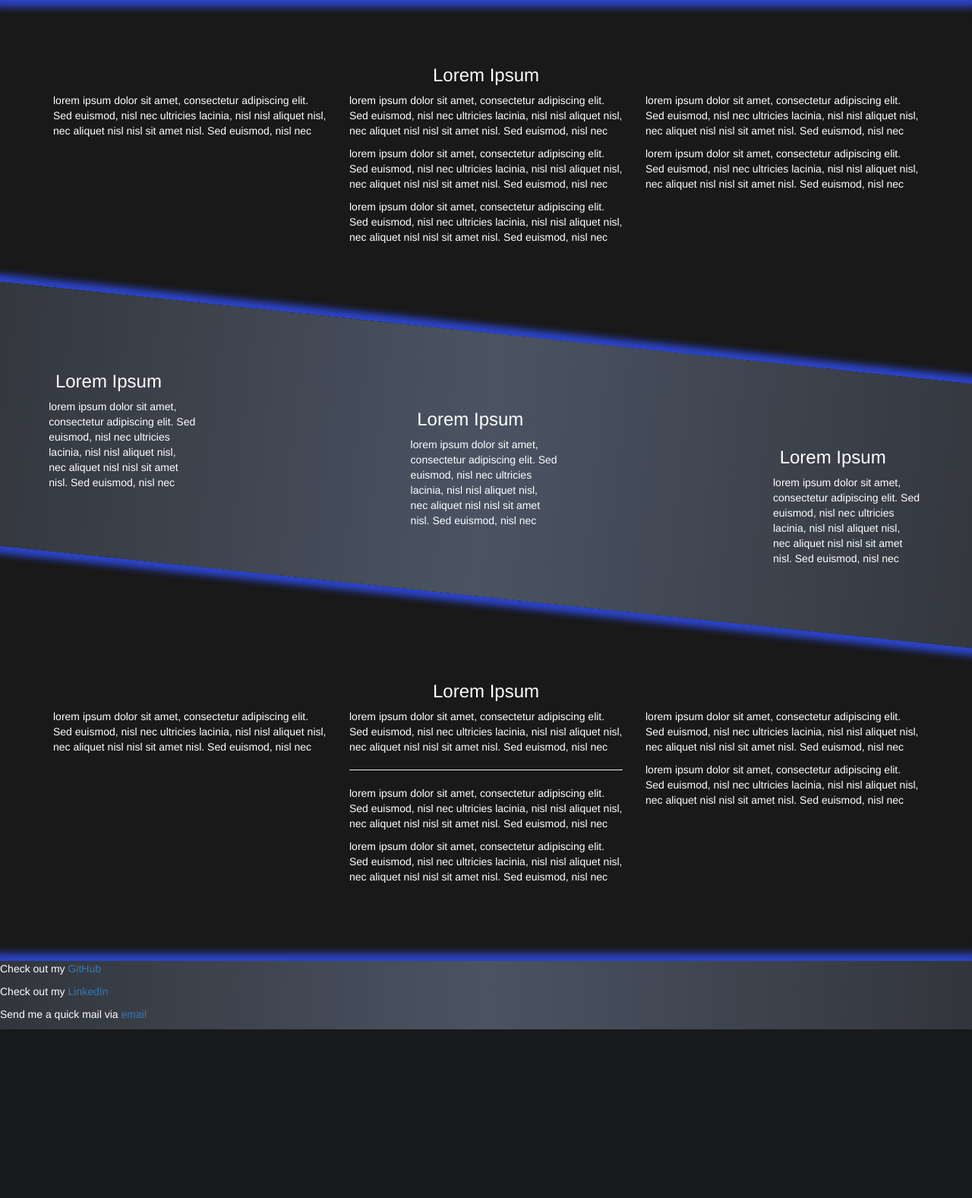
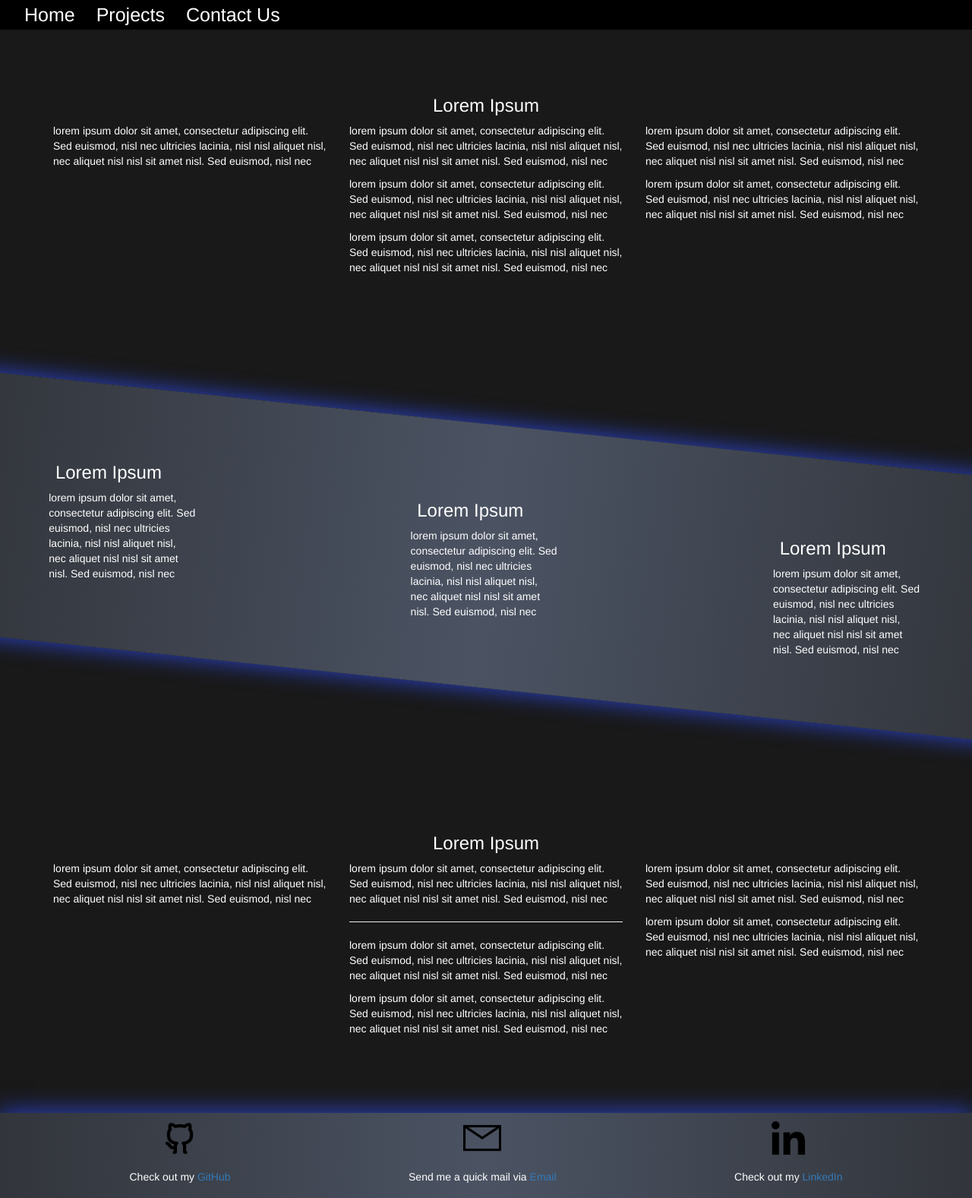
Before and after one commit to PeterZoet/Portfolio-Peter, a PHP site: page / in a window 1280 px wide; the page is wider, and only the part inside the window is pictured. Shown: the part 801-2378 px from the top of that part at 76% size. Before the commit the page ends 2156 px from the top of that part, so only its background shows below. Run offline with PHP 8.4, Linux system fonts and the light colour scheme.

Commit message:
footer/dbconnectie

```diff
--- a/css/index.css
+++ b/css/index.css
@@ -5,7 +5,7 @@
     background-position:center;
     object-fit: cover;
     height: 100vh;
-    box-shadow: rgb(44, 68, 201) 0px 0px 10px 10px;
+    box-shadow: rgb(44, 68, 201) 0px 0px 30px 1px;
 }
 
 .coverText{
@@ -29,7 +29,7 @@
 
 }
 .container2{
-    box-shadow: rgb(44, 68, 201) 0px 0px 10px 10px;
+    box-shadow: rgb(44, 68, 201) 0px 0px 30px 1px;
     background: var(--schuin-background-color);
     width:110%;
     top:-5%;
@@ -37,8 +37,8 @@
     transform:rotate(6deg);
     height: min-content;
     z-index: 0;
-    margin-top: 10vh;
-    margin-bottom: 10vh;
+    margin-top: 20vh;
+    margin-bottom: 20vh;
     overflow: hidden;
 }
 .container2 p , .container2 h1 , .container2 h3{
@@ -51,3 +51,15 @@
     margin-top: 10vh;
     margin-bottom: 10vh;
 }
+
+span {
+    transform: rotate(90deg);
+    position: absolute;
+    top: 40vh;
+    color: #337ab79e;
+    font-size: 100px;
+    margin-left: -50px;
+}
+span:hover{
+    color: #337ab7;
+}
--- a/css/style.css
+++ b/css/style.css
@@ -22,30 +22,145 @@ body {
 html {
     background-color: var(--body-background-color);
     overflow-x: hidden;
+    scroll-behavior: smooth;
 }
 
-.navbar {
-    background-color: var(--header-background-color);
-    color: var(--header-color);
-    font-family: cursive;
-    font-size: 20px;
-    font-weight: bold;
-    padding: 0;
-    margin: 0;
+#content {
+    scroll-behavior: smooth;
 }
 
-.navbar a {
-    color: var(--nav-color);
-    text-decoration: none;
-    padding: 10px;
+
+/* menu / header */
+header {
+    position: sticky;
+    top: 0;
+    z-index: 8;
+}
+#menu {
+	background: #000000;
+	color: #FFF;
+	height: 40px;
+	padding-left: 18px;
+	border-radius: 0px;
+
+}
+#menu ul, #menu li {
+	margin: 0 auto;
+	padding: 0;
+	list-style: none
+}
+#menu ul {
+	width: 100%;
+}
+#menu li {
+	float: left;
+	display: inline;
+	position: relative;
+}
+#menu a {
+	display: block;
+	line-height: 40px;
+	padding: 0 14px;
+	text-decoration: none;
+	color: #FFFFFF;
+	font-size: 25px;
+}
+#menu a.dropdown-arrow:after {
+	content: "\25BE";
+	margin-left: 5px;
+}
+#menu li a:hover {
+	color: #CCCCCC;
+	background: #0A0A0A;
+}
+#menu input {
+	display: none;
+	margin: 0;
+	padding: 0;
+	height: 40px;
+	width: 100%;
+	opacity: 0;
+	cursor: pointer
+}
+#menu label {
+	display: none;
+	line-height: 40px;
+	text-align: center;
+	position: absolute;
+	left: 35px
+}
+#menu label:before {
+	font-size: 1.6em;
+	content: "\2261";
+	margin-left: 20px;
+}
+#menu ul.sub-menus{
+	height: auto;
+	overflow: hidden;
+	width: 170px;
+	background: #444444;
+	position: absolute;
+	z-index: 99;
+	display: none;
+}
+#menu ul.sub-menus li {
+	display: block;
+	width: 100%;
+}
+#menu ul.sub-menus a {
+	color: #FFFFFF;
+	font-size: 20px;
+}
+#menu li:hover ul.sub-menus {
+	display: block
+}
+#menu ul.sub-menus a:hover{
+	background: #000000;
+	color: #BDFFED;
+}
+@media screen and (max-width: 800px){
+	#menu {position:relative}
+	#menu ul {background:#111;position:absolute;top:100%;right:0;left:0;z-index:3;height:auto;display:none}
+	#menu ul.sub-menus {width:100%;position:static;}
+	#menu ul.sub-menus a {padding-left:30px;}
+	#menu li {display:block;float:none;width:auto;}
+	#menu input, #menu label {position:absolute;top:0;left:0;display:block}
+	#menu input {z-index:4}
+	#menu input:checked + label {color:white}
+	#menu input:checked + label:before {content:"\00d7"}
+	#menu input:checked ~ ul {display:block}
 }
 
-.footer {
-    box-shadow: rgb(44, 68, 201) 0px 0px 10px 10px;
+
+.footerContainer {
+    box-shadow: rgb(44, 68, 201) 0px 0px 30px 1px;
     background: var(--footer-background-color);
     color: var(--footer-color);
     width: 100vw;
     z-index: 0;
     margin-top: 10vh;
+    padding: 1vh 0;
+    justify-content: space-evenly;
     overflow: hidden;
+    display: flex;
 }
+
+.footerContainer div {
+    display: flex;
+    flex-direction: column;
+    align-items: center;
+    justify-content: center;
+    margin: 0 5vw;
+}
+
+.socialImg {
+    width: 50px;
+    height: 50px;
+    margin-left: auto;
+    margin-right: auto;
+    margin-bottom: 2vh;
+}
+
+.socialImg:hover {
+    transform: scale(1.1);
+}
--- /dev/null
+++ b/includes/dbConnectie.php
@@ -0,0 +1,20 @@
+<?php
+// als er een fout is, geef dan een foutmelding
+ini_set('display_errors', 1);
+error_reporting(E_ALL);
+
+// database inloggegevens
+$host = "localhost"; // '127.0.0.1' of 'localhost'
+$username = "u155066p145881_Peter";
+$password = "Pe_phpMyAdmin_64";
+$dbname = "u155066p145881_peterzoetekouw";
+
+// maak de database connectie
+$mysqli = new mysqli($host, $username, $password, $dbname);
+
+// als de verbinding niet lukt, geef dan een foutmelding
+if ($mysqli->connect_errno) {
+    echo "Sorry, this website is experiencing problems.";
+    echo "Error: Failed to make a MySQL connection";
+    exit;
+}
--- a/includes/footer.php
+++ b/includes/footer.php
@@ -1,11 +1,16 @@
-<footer class="footer">
+<footer>
+    <div class="footerContainer">
         <div>
+        <a href="https://github.com/JustPeter64/" target="_blank"><img src="../media/github.png" alt="phone" class='socialImg'></a>
             <p>Check out my <a href="https://github.com/JustPeter64/" target="_blank">GitHub</a></p>
         </div>
         <div>
+        <a href="mailto:peter@peterzoetekouw.nl"><img src="../media/email.png" alt="phone" class='socialImg'></a>
+            <p>Send me a quick mail via <a href="mailto:peter@peterzoetekouw.nl"> Email</a></p>
+        </div>
+        <div>
+        <a href="https://www.linkedin.com/in/peter-zoetekouw-72b881263/" target="_blank"><img src="../media/linkedin.png" alt="phone" class='socialImg'></a>
         <p>Check out my <a href="https://www.linkedin.com/in/peter-zoetekouw-72b881263/" target="_blank">LinkedIn</a></p>
         </div>
-    <div>
-        <p>Send me a quick mail via <a href="mailto:pmjzoetekouw@homtail.com">email</a></p>
     </div>
 </footer>
--- a/includes/header.php
+++ b/includes/header.php
@@ -1,12 +1,10 @@
 <header>
-    <nav class="navbar navbar-fixed-top">
-        <div class="container-fluid">
-          <ul class="nav navbar-nav">
-            <li class="active"><a href="#">Home</a></li>
-            <li><a href="#">Page 1</a></li>
-            <li><a href="#">Page 2</a></li>
-            <li><a href="#">Page 3</a></li>
-          </ul>
-        </div>
-    </nav>
+  <nav id='menu'>
+    <input type='checkbox' id='responsive-menu' onclick='updatemenu()'><label></label>
+    <ul>
+      <li><a href='index.php'>Home</a></li>
+      <li><a href='projects.php'>Projects</a></li>
+      <li><a href=''>Contact Us</a></li>
+    </ul>
+  </nav>
 </header>
--- a/index.php
+++ b/index.php
@@ -8,9 +8,7 @@
     <meta name="keywords" content="software developer, portfolio, web development">
     <title>Portfolio</title>
     <link rel="stylesheet" href="css/style.css">
-    <link rel="stylesheet" href="css/header.css">
     <link rel="stylesheet" href="css/index.css">
-    <script src="js/assets.js"></script>
     <!-- bootstrap -->
     <link rel="stylesheet" href="https://maxcdn.bootstrapcdn.com/bootstrap/3.4.1/css/bootstrap.min.css">
     <script src="https://ajax.googleapis.com/ajax/libs/jquery/3.6.1/jquery.min.js"></script>
@@ -23,7 +21,7 @@
 <!--!!!!!!!!!!!!!!!!!!!!!!!!!!!!!!!!!!!!!!!!!!!!!-->
 
 <?php
-    include 'includes/header.php';
+    include 'includes/dbConnectie.php';
 ?>
 <main>
     <div class="coverImg">
@@ -31,10 +29,14 @@
             <h1>Hi, I'm Peter Zoetekouw</h1>
             <hr>
             <h2>Software Developer</h2>
+            <a href='#content'><span>&#10137;</span></a>
         </div>
     </div>
+    <?php
+        include 'includes/header.php';
+    ?>
        <!-- normal text -->
-      <div class="container" style="margin-top: 5vh;">
+      <div class="container" id="content" style="margin-top: 5vh;">
         <h3>Lorem Ipsum</h3>
         <div class="row">
           <div class="col-md-4">
```
Also changed, not shown: projects.php (added, +32 -0 lines), css/projects.css (added), media/email.png (added), media/github.png (added), media/linkedin.png (added). Lines whose indentation alone changed are shown as unchanged.
